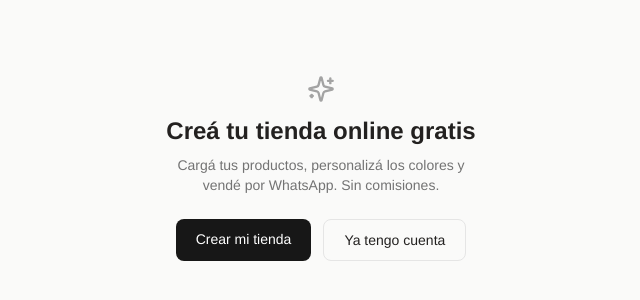
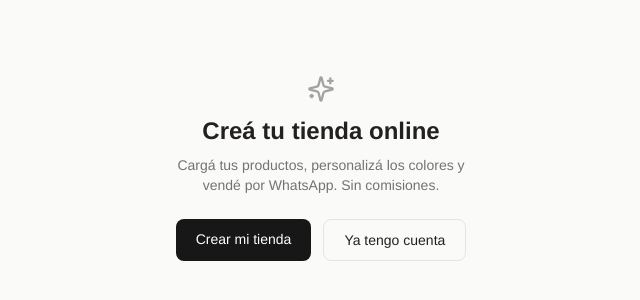
Before and after one commit to Francesca911747392/mi-tienda, a Next.js app: page / in a window 1280 px wide. Shown: the part 232-532 px from the top of the page, without its empty margins (319-959 px from the left). Built offline with nearby package versions, Linux system fonts and the light colour scheme.

Commit message:
Update page.tsx

```diff
--- a/app/page.tsx
+++ b/app/page.tsx
@@ -5,7 +5,8 @@
   return (
     <div className="min-h-screen flex flex-col items-center justify-center px-6 text-center">
       <Sparkles size={28} className="mb-3 text-neutral-400" />
-      <h1 className="text-2xl font-semibold">Creá tu tienda online gratis</h1>
+<h1 className="text-2xl font-semibold">Creá tu tienda online</h1>
+
       <p className="text-sm text-neutral-500 mt-2 max-w-xs">
         Cargá tus productos, personalizá los colores y vendé por WhatsApp. Sin comisiones.
       </p>
```
